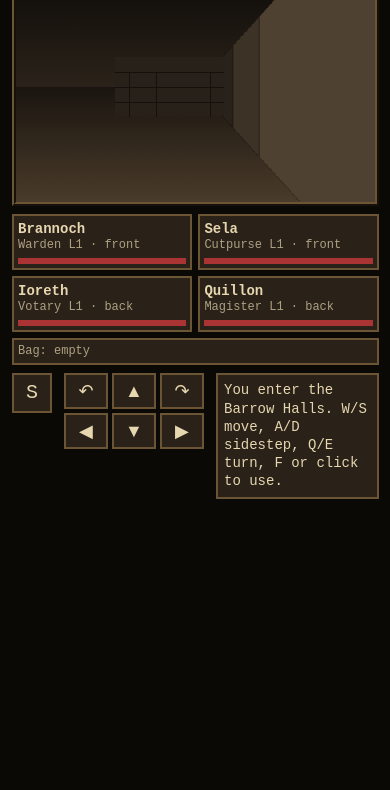
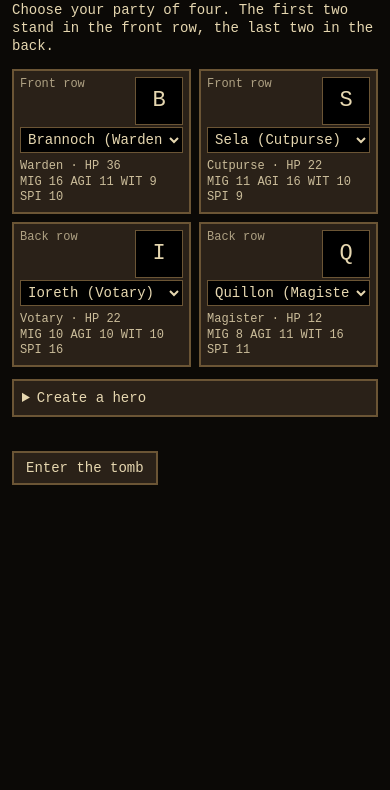
Before and after one commit to tlee612-lab/tomb-of-the-lich-queen, a website with bundled scripts: page index.html in a window 390 px wide. Shown: the part 54-844 px from the top of the page. Built offline with nearby package versions, Linux system fonts and the light colour scheme.

Commit message:
Milestone 3: hero data, roster, hero creation and party selection
One hero format built by createHero for roster, quick-start and created
heroes. Data lives in js/data/ (classes, roster) with a portrait hook.
Setup screen to pick four heroes or create one with point-buy; keys are
ignored until the game starts and while typing. Party tests added.
Fix layout overflow at tablet and phone widths.

Co-Authored-By: Claude Sonnet 5.5 <noreply@anthropic.com>
Claude-Session: https://claude.ai/code/session_01KQvKKN7ctP5hYczx1pgoW9

```diff
--- a/index.html
+++ b/index.html
@@ -7,7 +7,26 @@
 <link rel="stylesheet" href="style.css">
 </head>
 <body>
-<main id="game">
+<section id="setup" hidden>
+  <h1>Tomb of the Lich Queen</h1>
+  <p>Choose your party of four. The first two stand in the front row, the last two in the back.</p>
+  <div id="slots"></div>
+  <details id="creator">
+    <summary>Create a hero</summary>
+    <form id="createForm">
+      <label>Name <input id="cName" maxlength="14"></label>
+      <label>Class <select id="cClass"></select></label>
+      <div id="cBlurb"></div>
+      <div id="cAttrs"></div>
+      <div id="cPoints"></div>
+      <button type="submit">Add to roster</button>
+      <div id="cErr" role="alert"></div>
+    </form>
+  </details>
+  <div id="setupErr" role="alert"></div>
+  <button id="startBtn" type="button">Enter the tomb</button>
+</section>
+<main id="game" hidden>
   <div id="viewframe"><canvas id="view" width="448" height="300"></canvas></div>
   <aside id="party"></aside>
   <div id="controls">
--- /dev/null
+++ b/js/data/classes.js
@@ -0,0 +1,14 @@
+// Class definitions (docs/DESIGN.md 4.3). Replace or extend this file to change the classes.
+export const CLASSES = {
+  Warden:   { hpBase: 30, weapon: 'Broadsword', row: 0, slots: 0, spells: [],
+              blurb: 'Front-line fighter. Most HP, best melee.' },
+  Cutpurse: { hpBase: 22, weapon: 'Dagger',     row: 0, slots: 0, spells: [],
+              blurb: 'Finds hidden switches, opens locks, strikes first.' },
+  Votary:   { hpBase: 22, weapon: 'Mace',       row: 1, slots: 2, spells: ["Mender's Touch", 'Lantern Ward'],
+              blurb: 'Healer. Sanctify aura harms undead.' },
+  Magister: { hpBase: 14, weapon: 'Staff',      row: 1, slots: 2, spells: ['Cinder Dart', 'Frostbind'],
+              blurb: 'Fragile, strongest spells.' },
+};
+
+export const ATTRS = ['might', 'agility', 'wits', 'spirit'];
+export const ATTR_BASE = 8, ATTR_MAX = 16, ATTR_POINTS = 14;   // creation point-buy
--- /dev/null
+++ b/js/data/roster.js
@@ -0,0 +1,11 @@
+// Premade heroes. Add entries here (same shape as createHero input) to extend the roster.
+// `portrait` is an optional image path, e.g. 'assets/portraits/brannoch.png'.
+export const ROSTER = [
+  { id: 'brannoch', name: 'Brannoch', class: 'Warden',   attrs: { might: 16, agility: 11, wits: 9,  spirit: 10 } },
+  { id: 'sela',     name: 'Sela',     class: 'Cutpurse', attrs: { might: 11, agility: 16, wits: 10, spirit: 9  } },
+  { id: 'ioreth',   name: 'Ioreth',   class: 'Votary',   attrs: { might: 10, agility: 10, wits: 10, spirit: 16 } },
+  { id: 'quillon',  name: 'Quillon',  class: 'Magister', attrs: { might: 8,  agility: 11, wits: 16, spirit: 11 } },
+  { id: 'dagny',    name: 'Dagny',    class: 'Warden',   attrs: { might: 14, agility: 14, wits: 9,  spirit: 9  } },
+  { id: 'osric',    name: 'Osric',    class: 'Magister', attrs: { might: 9,  agility: 9,  wits: 14, spirit: 14 } },
+];
+export const QUICK_START = ['brannoch', 'sela', 'ioreth', 'quillon'];
--- a/js/main.js
+++ b/js/main.js
@@ -1,11 +1,10 @@
 import { loadMap, DIR_NAMES } from './map.js';
 import { newGame, step, turn, interact, look } from './world.js';
 import { render } from './render.js';
-import { QUICK_START_PARTY } from './party.js';
+import { runSetup, portraitHTML } from './setup.js';
 
 const map = loadMap();
 const game = newGame(map);
-game.party = QUICK_START_PARTY;
 const canvas = document.getElementById('view');
 const ctx = canvas.getContext('2d');
 ctx.imageSmoothingEnabled = false;
@@ -31,8 +30,10 @@ const KEYS = {
 
 function act(name) { ACTIONS[name](); flushMessages(); drawParty(); draw(); }
 
+let started = false;
 addEventListener('keydown', e => {
-  if (e.ctrlKey || e.metaKey || e.altKey) return;
+  if (!started || e.ctrlKey || e.metaKey || e.altKey) return;
+  if (/^(INPUT|SELECT|TEXTAREA|BUTTON)$/.test(e.target.tagName)) return;   // typing or using a form control
   const a = KEYS[e.key.length === 1 ? e.key.toLowerCase() : e.key];
   if (a) { e.preventDefault(); act(a); }
 });
@@ -43,6 +44,7 @@ canvas.addEventListener('click', () => act('use'));   // click the view to use w
 function drawParty() {
   document.getElementById('party').innerHTML = game.party.map(h => `
     <div class="hero">
+      ${portraitHTML(h)}
       <div class="nm">${h.name}</div>
       <div class="cl">${h.class} L${h.level} · ${h.row ? 'back' : 'front'}</div>
       <div class="bar"><i style="width:${(100 * h.hp) / h.hpMax}%"></i></div>
@@ -57,9 +59,16 @@ function draw(t = performance.now()) {
 
 function loop(t) { draw(t); requestAnimationFrame(loop); }   // animates teleporter pulse
 
-look(game);
-drawParty();
-game.msgs.push('You enter the Barrow Halls. W/S move, A/D sidestep, Q/E turn, F or click to use.');
-flushMessages();
-requestAnimationFrame(loop);
+function begin(party) {
+  game.party = party;
+  started = true;
+  document.getElementById('game').hidden = false;
+  look(game);
+  drawParty();
+  game.msgs.push('You enter the Barrow Halls. W/S move, A/D sidestep, Q/E turn, F or click to use.');
+  flushMessages();
+  requestAnimationFrame(loop);
+}
+
 window.__game = { game, map, act };
+runSetup(begin);
--- a/js/party.js
+++ b/js/party.js
@@ -1,19 +1,47 @@
-// Hero data format (see docs/DESIGN.md 4.5). Quick-start party for now.
-export function makeHero(o) {
+// Hero data format (docs/DESIGN.md 4.5). Roster heroes, quick-start heroes and created
+// heroes are all built by createHero, so there is one format.
+import { CLASSES, ATTRS, ATTR_BASE, ATTR_MAX, ATTR_POINTS } from './data/classes.js';
+import { ROSTER, QUICK_START } from './data/roster.js';
+
+export const mod = v => Math.floor((v - 10) / 2);
+
+export function validateHeroInput(o) {
+  const errs = [];
+  if (!o.name || !o.name.trim()) errs.push('Name is required.');
+  else if (o.name.trim().length > 14) errs.push('Name is too long (14 characters max).');
+  if (!CLASSES[o.class]) errs.push('Unknown class.');
+  let spent = 0;
+  for (const a of ATTRS) {
+    const v = o.attrs?.[a];
+    if (!Number.isInteger(v) || v < ATTR_BASE || v > ATTR_MAX) errs.push(`${a} must be ${ATTR_BASE}-${ATTR_MAX}.`);
+    else spent += v - ATTR_BASE;
+  }
+  if (spent > ATTR_POINTS) errs.push(`Too many attribute points (${spent}/${ATTR_POINTS}).`);
+  return errs;
+}
+
+export function createHero(o) {
+  const errs = validateHeroInput(o);
+  if (errs.length) throw new Error(errs.join(' '));
+  const c = CLASSES[o.class];
+  const hpMax = Math.max(1, c.hpBase + 2 * mod(o.attrs.might));
   return {
-    level: 1, xp: 0, status: [], inventory: [], quickSlots: [null, null],
-    spellsKnown: [], spellsMemorized: [], ...o,
-    hp: o.hpMax,
+    id: o.id || 'h' + Math.random().toString(36).slice(2, 8),
+    name: o.name.trim(), class: o.class, portrait: o.portrait || null,
+    level: 1, xp: 0, attrs: { ...o.attrs }, hpMax, hp: hpMax, status: [], row: c.row,
+    weapon: c.weapon, armor: null, inventory: [], quickSlots: [null, null],
+    spellsKnown: [...c.spells], spellsMemorized: c.spells.slice(0, c.slots),
   };
 }
 
-export const QUICK_START_PARTY = [
-  makeHero({ id: 'h1', name: 'Brannoch', class: 'Warden', row: 0, hpMax: 34,
-    attrs: { might: 16, agility: 11, wits: 9, spirit: 10 }, weapon: 'Broadsword' }),
-  makeHero({ id: 'h2', name: 'Sela', class: 'Cutpurse', row: 0, hpMax: 22,
-    attrs: { might: 11, agility: 16, wits: 12, spirit: 9 }, weapon: 'Dagger' }),
-  makeHero({ id: 'h3', name: 'Ioreth', class: 'Votary', row: 1, hpMax: 24,
-    attrs: { might: 10, agility: 10, wits: 11, spirit: 16 }, weapon: 'Mace' }),
-  makeHero({ id: 'h4', name: 'Quillon', class: 'Magister', row: 1, hpMax: 16,
-    attrs: { might: 8, agility: 11, wits: 17, spirit: 12 }, weapon: 'Staff' }),
-];
+export const rosterHeroes = () => ROSTER.map(createHero);
+export const quickStartParty = () => QUICK_START.map(id => createHero(ROSTER.find(r => r.id === id)));
+
+// A party is four heroes with unique ids. Slots 0-1 are the front row, 2-3 the back row.
+export function formParty(heroes) {
+  const errs = [];
+  if (heroes.length !== 4) errs.push('A party needs exactly 4 heroes.');
+  if (new Set(heroes.map(h => h.id)).size !== heroes.length) errs.push('Each hero can only be chosen once.');
+  if (errs.length) return { errs };
+  return { errs, party: heroes.map((h, i) => ({ ...h, row: i < 2 ? 0 : 1 })) };
+}
--- /dev/null
+++ b/js/setup.js
@@ -0,0 +1,79 @@
+// Party selection and hero creation screen. Calls onStart(party) when the player confirms.
+import { CLASSES, ATTRS, ATTR_BASE, ATTR_MAX, ATTR_POINTS } from './data/classes.js';
+import { createHero, formParty, rosterHeroes, quickStartParty, validateHeroInput } from './party.js';
+
+const $ = id => document.getElementById(id);
+const STORE = 'totlq.customHeroes';
+
+function loadCustom() {
+  try { return (JSON.parse(localStorage.getItem(STORE)) || []).map(createHero); } catch { return []; }
+}
+function saveCustom(list) {
+  try { localStorage.setItem(STORE, JSON.stringify(list)); } catch { /* storage unavailable: heroes last this visit only */ }
+}
+
+export function portraitHTML(h) {
+  // Portrait hook: if a hero has a portrait path, show that image; otherwise a letter tile.
+  return h.portrait
+    ? `<div class="portrait"><img src="${h.portrait}" alt=""></div>`
+    : `<div class="portrait">${h.name[0].toUpperCase()}</div>`;
+}
+
+export function runSetup(onStart) {
+  const custom = loadCustom();
+  const heroes = () => [...rosterHeroes(), ...custom];
+  let choice = quickStartParty().map(h => h.id);
+  $('setup').hidden = false;
+
+  function drawSlots() {
+    const all = heroes();
+    $('slots').innerHTML = choice.map((id, i) => {
+      const h = all.find(x => x.id === id);
+      const opts = all.map(o => `<option value="${o.id}"${o.id === id ? ' selected' : ''}>${o.name} (${o.class})</option>`).join('');
+      return `<div class="slot">${portraitHTML(h)}
+        <div class="row">${i < 2 ? 'Front row' : 'Back row'}</div>
+        <select data-i="${i}" aria-label="Hero for slot ${i + 1}">${opts}</select>
+        <div class="stats">${h.class} · HP ${h.hpMax}<br>MIG ${h.attrs.might} AGI ${h.attrs.agility} WIT ${h.attrs.wits} SPI ${h.attrs.spirit}</div></div>`;
+    }).join('');
+    $('slots').querySelectorAll('select').forEach(s => s.addEventListener('change', e => {
+      choice[+e.target.dataset.i] = e.target.value; $('setupErr').textContent = ''; drawSlots();
+    }));
+  }
+
+  // creator
+  const form = { attrs: Object.fromEntries(ATTRS.map(a => [a, ATTR_BASE])) };
+  $('cClass').innerHTML = Object.keys(CLASSES).map(c => `<option>${c}</option>`).join('');
+  const spent = () => ATTRS.reduce((t, a) => t + form.attrs[a] - ATTR_BASE, 0);
+  function drawCreator() {
+    $('cBlurb').textContent = CLASSES[$('cClass').value].blurb;
+    $('cAttrs').innerHTML = ATTRS.map(a => `<div class="attr"><span class="n">${a}</span>
+      <button type="button" data-a="${a}" data-d="-1" aria-label="less ${a}">-</button>
+      <b>${form.attrs[a]}</b>
+      <button type="button" data-a="${a}" data-d="1" aria-label="more ${a}">+</button></div>`).join('');
+    $('cPoints').textContent = `Points left: ${ATTR_POINTS - spent()}`;
+    $('cAttrs').querySelectorAll('button').forEach(b => b.addEventListener('click', () => {
+      const a = b.dataset.a, v = form.attrs[a] + +b.dataset.d;
+      if (v < ATTR_BASE || v > ATTR_MAX || spent() + +b.dataset.d > ATTR_POINTS) return;
+      form.attrs[a] = v; drawCreator();
+    }));
+  }
+  $('cClass').addEventListener('change', drawCreator);
+  $('createForm').addEventListener('submit', e => {
+    e.preventDefault();
+    const input = { name: $('cName').value, class: $('cClass').value, attrs: { ...form.attrs } };
+    const errs = validateHeroInput(input);
+    if (errs.length) { $('cErr').textContent = errs.join(' '); return; }
+    const h = createHero(input);
+    custom.push(h); saveCustom(custom);
+    $('cErr').textContent = `${h.name} added. Pick them in a slot above.`; $('cName').value = '';
+    drawSlots();
+  });
+
+  $('startBtn').addEventListener('click', () => {
+    const { errs, party } = formParty(choice.map(id => heroes().find(h => h.id === id)));
+    if (errs.length) { $('setupErr').textContent = errs.join(' '); return; }
+    $('setup').hidden = true; onStart(party);
+  });
+
+  drawSlots(); drawCreator();
+}
--- a/package.json
+++ b/package.json
@@ -2,5 +2,5 @@
   "name": "tomb-of-the-lich-queen",
   "private": true,
   "type": "module",
-  "scripts": { "test": "node tests/walkthrough.mjs" }
+  "scripts": { "test": "node tests/walkthrough.mjs && node tests/party.mjs" }
 }
--- a/style.css
+++ b/style.css
@@ -4,7 +4,7 @@ body { margin:0; background:var(--bg); color:var(--ink); font:14px/1.3 "Courier
   display:flex; justify-content:center; padding:12px; }
 #game { display:grid; grid-template-columns:auto 220px; gap:8px; max-width:100%; }
 #viewframe { border:4px ridge var(--edge); background:#000; }
-#view { display:block; width:min(672px, 92vw); aspect-ratio:448/300; image-rendering:pixelated; }
+#view { display:block; width:min(672px, calc(100vw - 40px)); aspect-ratio:448/300; image-rendering:pixelated; }
 #party { display:grid; grid-template-columns:1fr 1fr; gap:6px; align-content:start; }
 .hero { background:var(--panel); border:2px solid var(--edge); padding:4px; }
 .hero .nm { font-weight:bold; }
@@ -19,4 +19,24 @@ body { margin:0; background:var(--bg); color:var(--ink); font:14px/1.3 "Courier
   font-size:18px; cursor:pointer; }
 #pad button:active { background:var(--edge); }
 #log { flex:1; min-height:80px; background:var(--panel); border:2px solid var(--edge); padding:6px; }
-@media (max-width:760px) { #game { grid-template-columns:1fr; } }
+@media (max-width:960px) { #game { grid-template-columns:1fr; } }
+
+[hidden] { display:none !important; }
+#setup { max-width:680px; width:100%; }
+#setup h1 { margin:0 0 4px; font-size:22px; }
+#slots { display:grid; grid-template-columns:1fr 1fr; gap:8px; margin:12px 0; }
+.slot { background:var(--panel); border:2px solid var(--edge); padding:6px; }
+.slot .row { opacity:.7; font-size:12px; }
+.slot select, #setup input, #setup select { width:100%; background:#000; color:var(--ink); border:1px solid var(--edge);
+  font:inherit; padding:3px; margin:2px 0 6px; }
+.slot .stats { font-size:12px; opacity:.85; }
+.portrait { width:48px; height:48px; float:right; margin-left:6px; border:1px solid var(--edge); image-rendering:pixelated;
+  display:grid; place-items:center; font-size:22px; background:#000; }
+.portrait img { width:100%; height:100%; image-rendering:pixelated; }
+#creator { background:var(--panel); border:2px solid var(--edge); padding:8px; margin-bottom:12px; }
+#creator label { display:block; margin-bottom:4px; }
+#cAttrs .attr { display:flex; align-items:center; gap:6px; margin:2px 0; }
+#cAttrs .attr span.n { width:70px; text-transform:capitalize; }
+#setup button { background:var(--panel); color:var(--ink); border:2px solid var(--edge); padding:6px 12px; font:inherit; cursor:pointer; }
+#setup button:hover { background:var(--edge); }
+#cErr, #setupErr { color:#e8a; min-height:1.3em; margin:4px 0; }
--- /dev/null
+++ b/tests/party.mjs
@@ -0,0 +1,33 @@
+import assert from 'node:assert/strict';
+import { createHero, rosterHeroes, quickStartParty, formParty, validateHeroInput } from '../js/party.js';
+
+// every roster hero is valid under the same rules as created heroes
+const roster = rosterHeroes();
+assert.equal(roster.length, 6);
+for (const h of roster) assert.ok(h.hp === h.hpMax && h.hpMax > 0, h.name);
+
+// quick start: 4 heroes, 2 front 2 back, unique
+const { errs, party } = formParty(quickStartParty());
+assert.deepEqual(errs, []);
+assert.deepEqual(party.map(h => h.row), [0, 0, 1, 1]);
+
+// casters start with memorized spells, fighters do not
+const by = n => roster.find(h => h.name === n);
+assert.equal(by('Quillon').spellsMemorized.length, 2);
+assert.equal(by('Brannoch').spellsMemorized.length, 0);
+
+// creation rules
+const ok = { name: 'Test', class: 'Warden', attrs: { might: 12, agility: 12, wits: 11, spirit: 11 } };
+assert.ok(createHero(ok).hpMax > 0);
+assert.ok(validateHeroInput({ ...ok, name: ' ' }).length);                                   // empty name
+assert.ok(validateHeroInput({ ...ok, class: 'Bard' }).length);                               // unknown class
+assert.ok(validateHeroInput({ ...ok, attrs: { might: 16, agility: 16, wits: 16, spirit: 16 } }).length); // too many points
+assert.ok(validateHeroInput({ ...ok, attrs: { might: 17, agility: 8, wits: 8, spirit: 8 } }).length);   // above max
+assert.throws(() => createHero({ ...ok, name: '' }));
+
+// party rules
+assert.ok(formParty(quickStartParty().slice(0, 3)).errs.length);
+const dup = quickStartParty(); dup[1] = dup[0];
+assert.ok(formParty(dup).errs.length);
+
+console.log('party ok');
```
Also changed, not shown: README.md.
